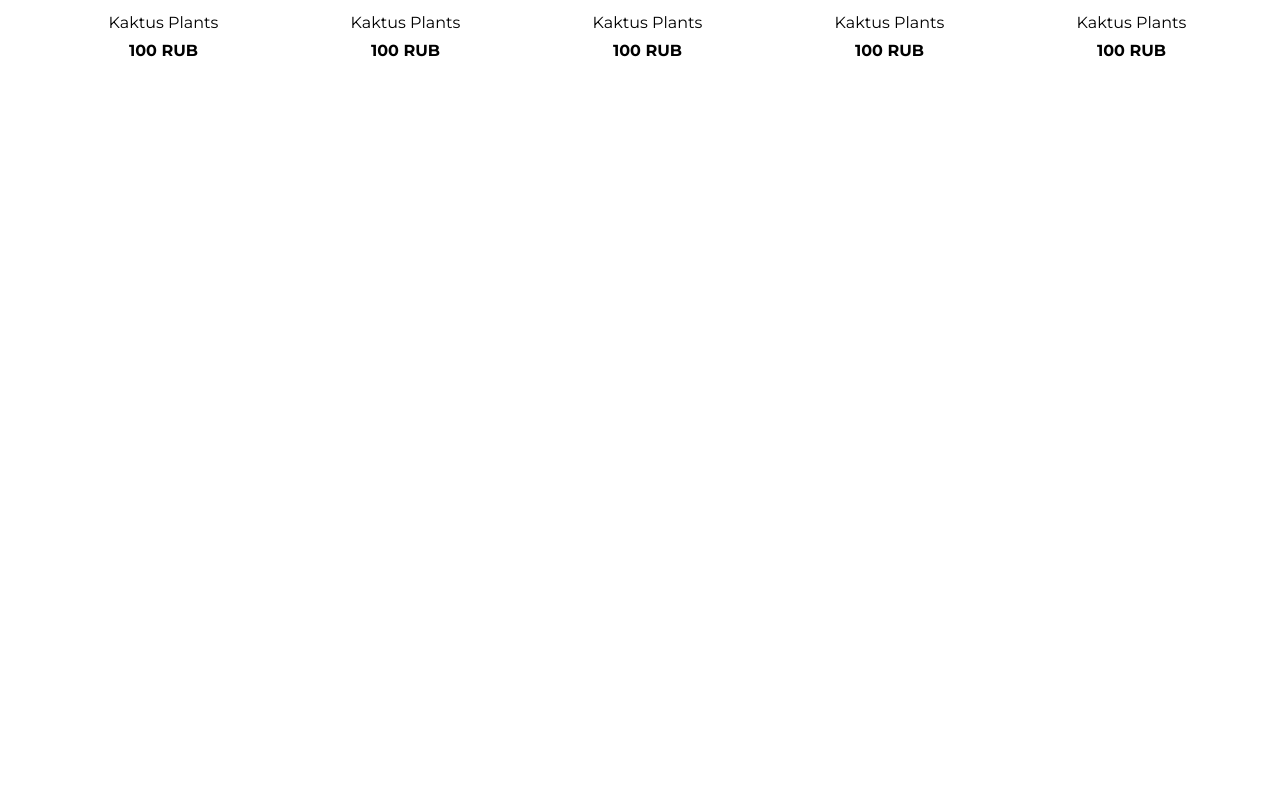
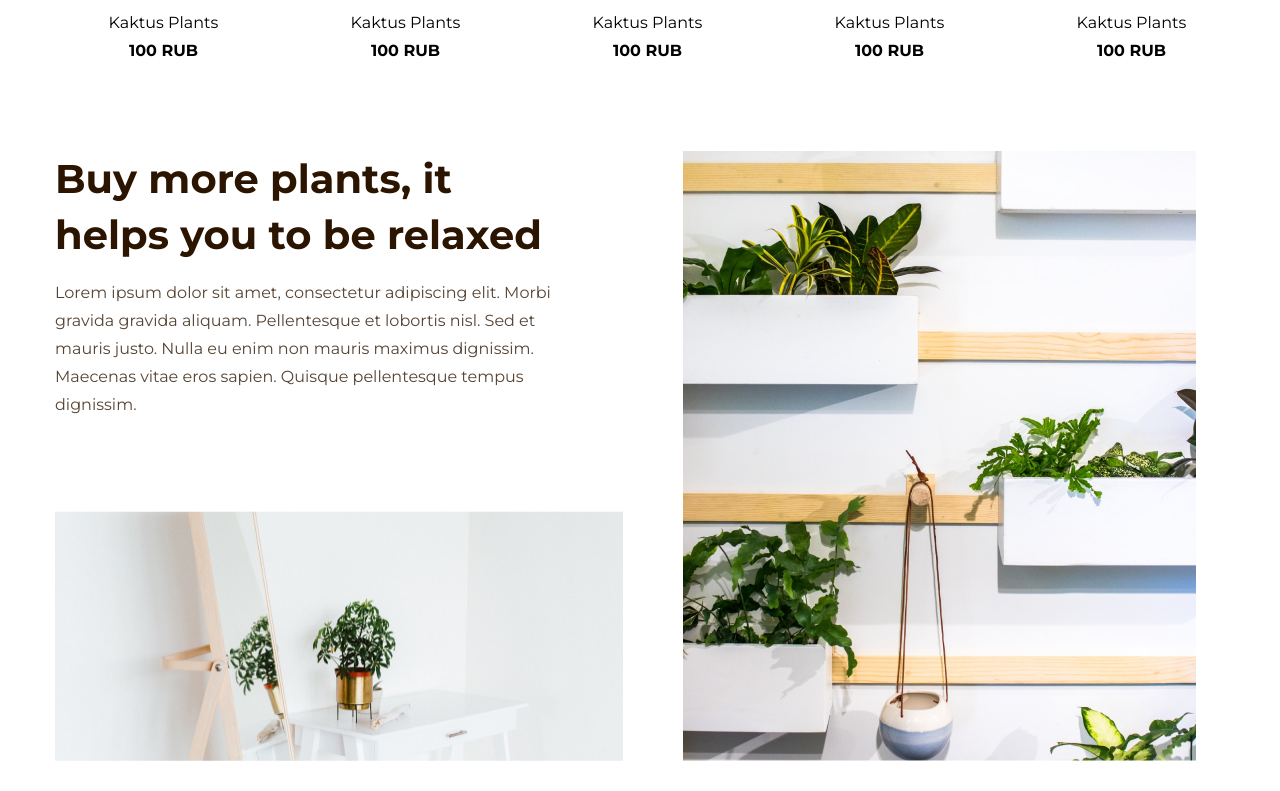
Before and after one commit to MaxOF/plants-app, a React (Create React App) app: page / in a window 1280 px wide. Shown: the part 1771-2562 px from the top of the page. Before the commit the page ends 1857 px from the top, so only its background shows below. Built offline with nearby package versions, Linux system fonts and the light colour scheme.

Commit message:
add new block buy more plants

```diff
--- a/src/App.tsx
+++ b/src/App.tsx
@@ -4,6 +4,7 @@ import {Header} from "./components/pages/templates/organisms/header/Header";
 import {Main} from "./components/pages/templates/organisms/main/Main";
 import {Services} from "./components/pages/templates/organisms/services/Services";
 import {Cards} from "./components/pages/templates/organisms/cards/Cards";
+import {Intro} from "./components/pages/templates/organisms/intro/Intro";
 
 export const App = () => {
     return (
@@ -13,6 +14,7 @@ export const App = () => {
                 <Main />
                 <Services />
                 <Cards />
+                <Intro />
             </main>
         </div>
     );
--- a/src/components/pages/templates/organisms/cards/Cards.tsx
+++ b/src/components/pages/templates/organisms/cards/Cards.tsx
@@ -12,9 +12,9 @@ export const Cards = () => {
         <div className={s.page__cards}>
             <div className={`${styles.container} ${s.cards__container}`}>
                 <div className={s.cards__body}>
-                    <div className={s.cards__title}>
+                    <h3 className={s.cards__title}>
                         Featured Plants
-                    </div>
+                    </h3>
                     <div className={s.cards__list}>
                         <div className={s.card__body}>
                             <div className={s.card__icon}>
--- /dev/null
+++ b/src/components/pages/templates/organisms/intro/Intro.module.scss
@@ -0,0 +1,81 @@
+.page__intro{
+  .intro__container{
+    .intro__body{
+      display: flex;
+      flex-wrap: wrap;
+      margin: 65px 40px 30px 40px;
+      .intro__textBlock{
+        max-width: 568px;
+        margin: 0 65px 74px 0;
+        flex: 0 1 43%;
+        h2{
+          font-weight: 700;
+          font-size: 40px;
+          line-height: calc(56 / 40 * 100%);
+          color: #2C1500;
+          padding: 0 0 16px 0;
+        }
+        div{
+          font-weight: 400;
+          font-size: 16px;
+          line-height: calc(28 / 16 * 100%);
+          color: #2C1500;
+          opacity: 0.8;
+        }
+      }
+      .wall{
+        flex: 0 1 49%;
+        text-align: right;
+      }
+      .wall img{
+        width: 513px;
+        height: 609.9px;
+      }
+      .paint{
+        flex: 0 1 30%;
+        margin: -250px 0 0 0;
+      }
+      .paint img{
+        width: 568px;
+        height: 250px;
+      }
+
+    }
+    @media (max-width: 1260px) {
+      .intro__body{
+        justify-content: center;
+        align-items: center;
+        .intro__textBlock{
+          flex: 0 1 70%;
+          text-align: center;
+          margin: 0 0 30px 0;
+        }
+        .wall{
+          flex: 1 1 50%;
+          text-align: center;
+        }
+        .paint{
+          margin: 40px 0 0 0;
+          text-align: center;
+        }
+      }
+      @media (max-width: 640px) {
+        .intro__body {
+          margin: 35px 40px 30px 40px;
+
+          .intro__textBlock {
+            flex: 0 1 100%;
+          }
+          .wall img{
+            width: 280px;
+            height: 365px;
+          }
+          .paint img{
+            width: 280px;
+            height: 138px;
+          }
+        }
+      }
+    }
+  }
+}
--- /dev/null
+++ b/src/components/pages/templates/organisms/intro/Intro.tsx
@@ -0,0 +1,33 @@
+import React from 'react';
+import s from './Intro.module.scss';
+import paint from '../../../../../utils/img/buyMorePlants/01.jpg'
+import wall from '../../../../../utils/img/buyMorePlants/02.jpg'
+import styles from "../../../../../App.module.scss";
+
+export const Intro = () => {
+    return (
+        <div className={s.page__intro}>
+            <div className={`${styles.container} ${s.intro__container}`}>
+                <div className={s.intro__body}>
+                    <div className={s.intro__textBlock}>
+                        <h2>
+                            Buy more plants, it helps you to be relaxed
+                        </h2>
+                        <div>
+                            Lorem ipsum dolor sit amet, consectetur adipiscing elit. Morbi gravida gravida aliquam.
+                            Pellentesque et lobortis nisl. Sed et mauris justo. Nulla eu enim non mauris maximus dignissim.
+                            Maecenas vitae eros sapien. Quisque pellentesque tempus dignissim.
+                        </div>
+                    </div>
+                    <div className={s.wall}>
+                        <img src={wall} alt="wall"/>
+                    </div>
+                    <div className={s.paint}>
+                        <img src={paint} alt="paint"/>
+                    </div>
+                </div>
+            </div>
+
+        </div>
+    );
+};
```
Also changed, not shown: src/utils/img/buyMorePlants/01.jpg (added), src/utils/img/buyMorePlants/02.jpg (added).
